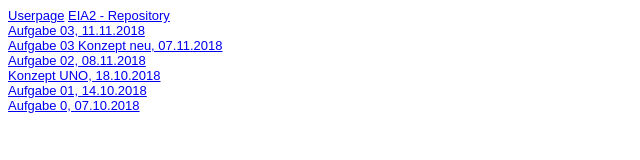
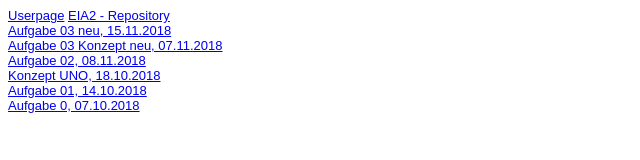
Before and after one commit to Ljubaska/Ljubaska.github.io, a plain HTML site: page steckbrief/steckbrief.htm in a window 1280 px wide. Shown: the full height of the page, 0-640 px from the left. Drawn offline with Linux system fonts and the light colour scheme.

Commit message:
steckbrief

```diff
--- a/steckbrief/steckbrief.htm
+++ b/steckbrief/steckbrief.htm
@@ -15,7 +15,7 @@ body {
 	<a href="https://ljubaska.github.io/userpage.html" target="_blank">Userpage</a>
 	<a href="https://github.com/Ljubaska/EIA2" target="_blank">EIA2 - Repository</a>
 	<br>
-	<a href="https://ljubaska.github.io/EIA2/Aufgabe%2003/uno3.html" target="_blank">Aufgabe 03, 11.11.2018</a><br>
+	<a href="https://ljubaska.github.io/EIA2/Aufgabe%2003/uno3.html" target="_blank">Aufgabe 03 neu, 15.11.2018</a><br>
 	<a href="https://ljubaska.github.io/EIA2/Aufgabe%2003/Aufgabe3_Konzept.pdf" target="_blank">Aufgabe 03 Konzept neu, 07.11.2018</a><br>
 	<a href="https://ljubaska.github.io/EIA2/Aufgabe%2002/uno.html" target="_blank">Aufgabe 02, 08.11.2018</a><br>
 	<a href="https://ljubaska.github.io/EIA2/Konzept_UNO.jpg" target="_blank">Konzept UNO, 18.10.2018 </a><br>
```
